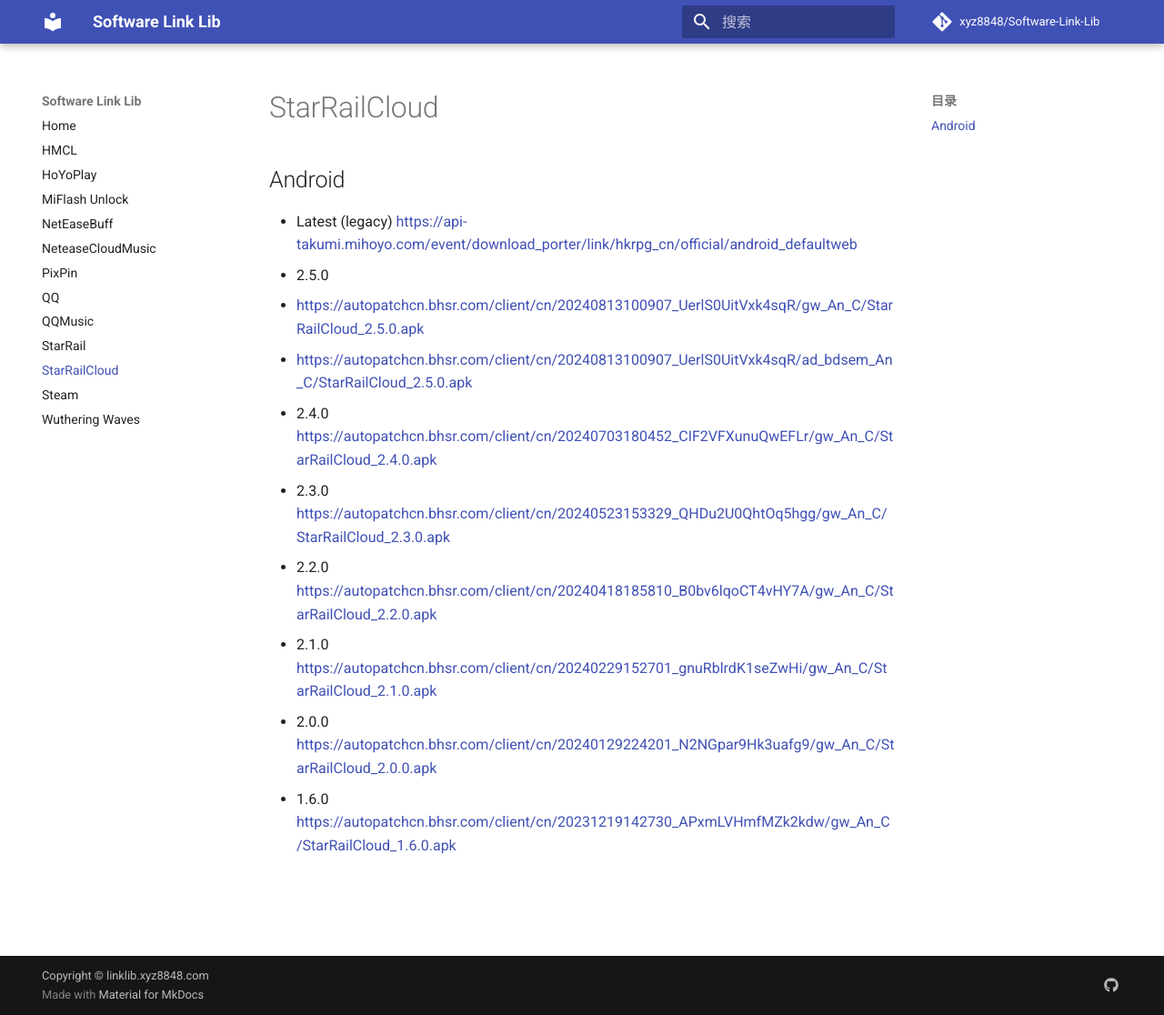
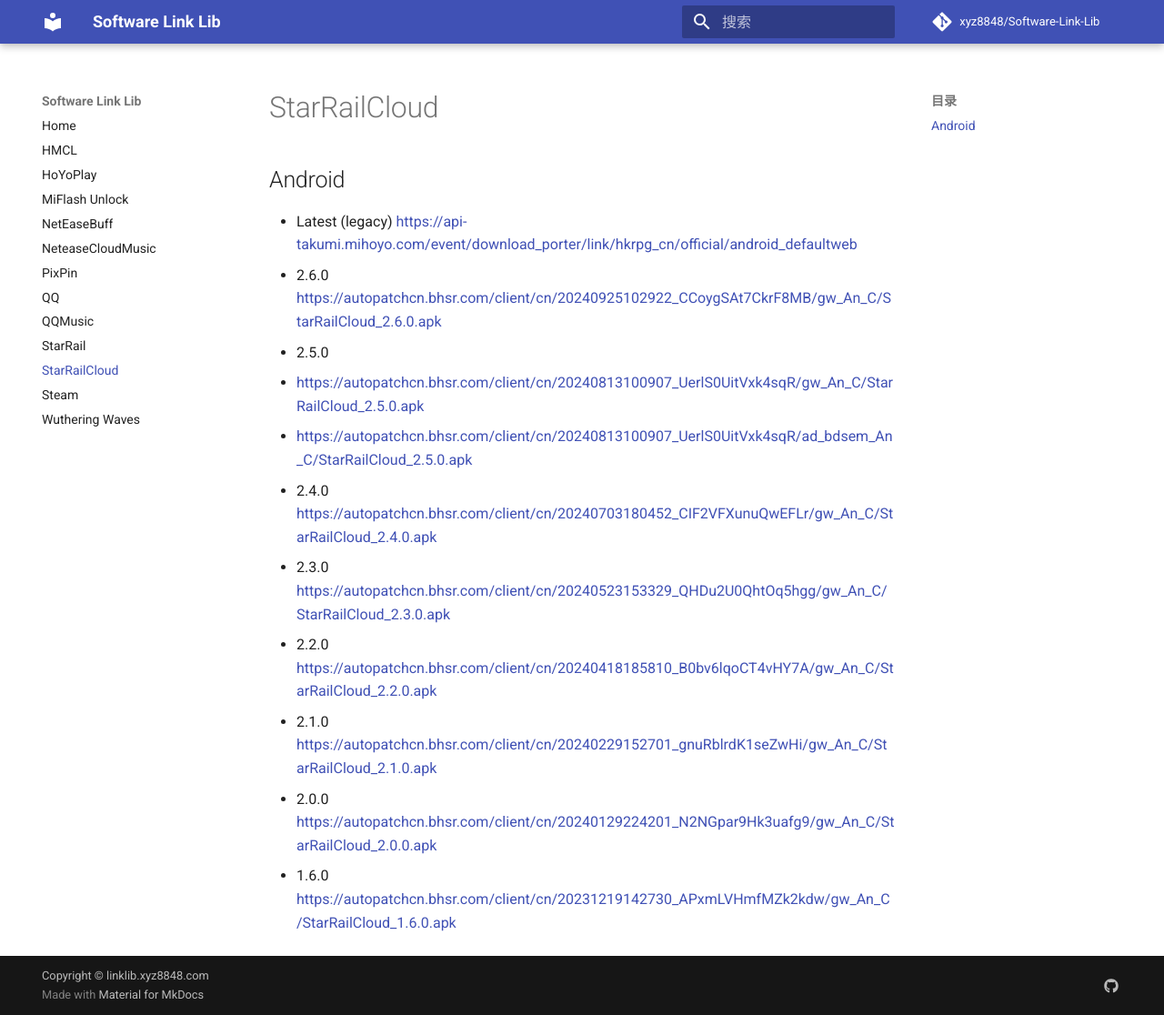
Before and after one commit to xyz8848/Software-Link-Lib, an MkDocs documentation site: the page built from docs/StarRailCloud.md, in a window 1280 px wide and 1116 px high. Shown: the whole window at 91% size. Built offline with MkDocs 1.6.1 and Material for MkDocs 9.7.7, drawn with Linux system fonts in a browser that asks for light colours; comment, search, counter and statistics services are not loaded.

Commit message:
Update StarRailCloud.md

```diff
--- a/docs/StarRailCloud.md
+++ b/docs/StarRailCloud.md
@@ -2,6 +2,7 @@
 
 ## Android
 - Latest (legacy) [https://api-takumi.mihoyo.com/event/download_porter/link/hkrpg_cn/official/android_defaultweb](https://api-takumi.mihoyo.com/event/download_porter/link/hkrpg_cn/official/android_defaultweb)
+- 2.6.0 [https://autopatchcn.bhsr.com/client/cn/20240925102922_CCoygSAt7CkrF8MB/gw_An_C/StarRailCloud_2.6.0.apk](https://autopatchcn.bhsr.com/client/cn/20240925102922_CCoygSAt7CkrF8MB/gw_An_C/StarRailCloud_2.6.0.apk)
 - 2.5.0
   - [https://autopatchcn.bhsr.com/client/cn/20240813100907_UerlS0UitVxk4sqR/gw_An_C/StarRailCloud_2.5.0.apk](https://autopatchcn.bhsr.com/client/cn/20240813100907_UerlS0UitVxk4sqR/gw_An_C/StarRailCloud_2.5.0.apk)
   - [https://autopatchcn.bhsr.com/client/cn/20240813100907_UerlS0UitVxk4sqR/ad_bdsem_An_C/StarRailCloud_2.5.0.apk](https://autopatchcn.bhsr.com/client/cn/20240813100907_UerlS0UitVxk4sqR/ad_bdsem_An_C/StarRailCloud_2.5.0.apk)
```
